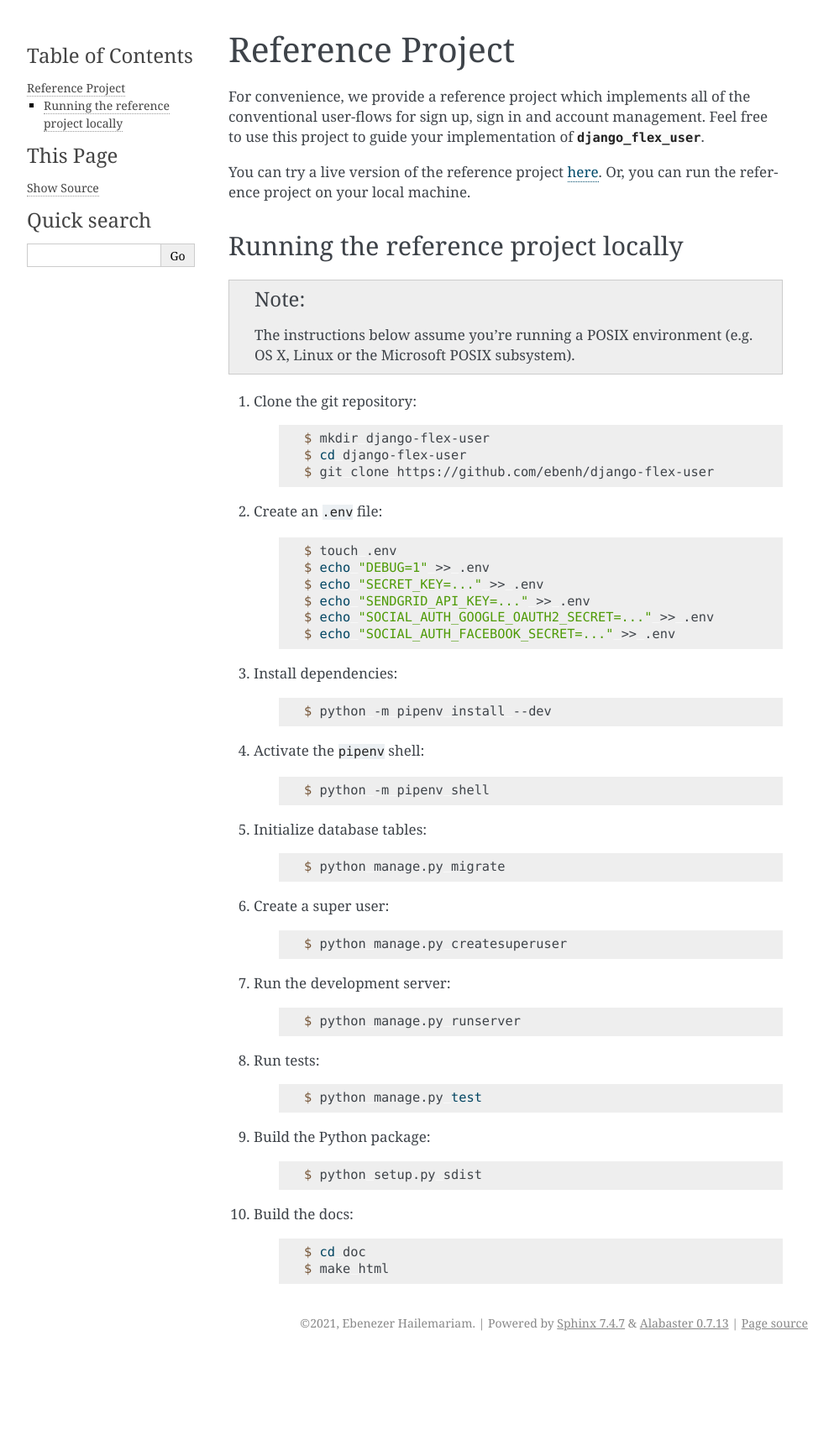
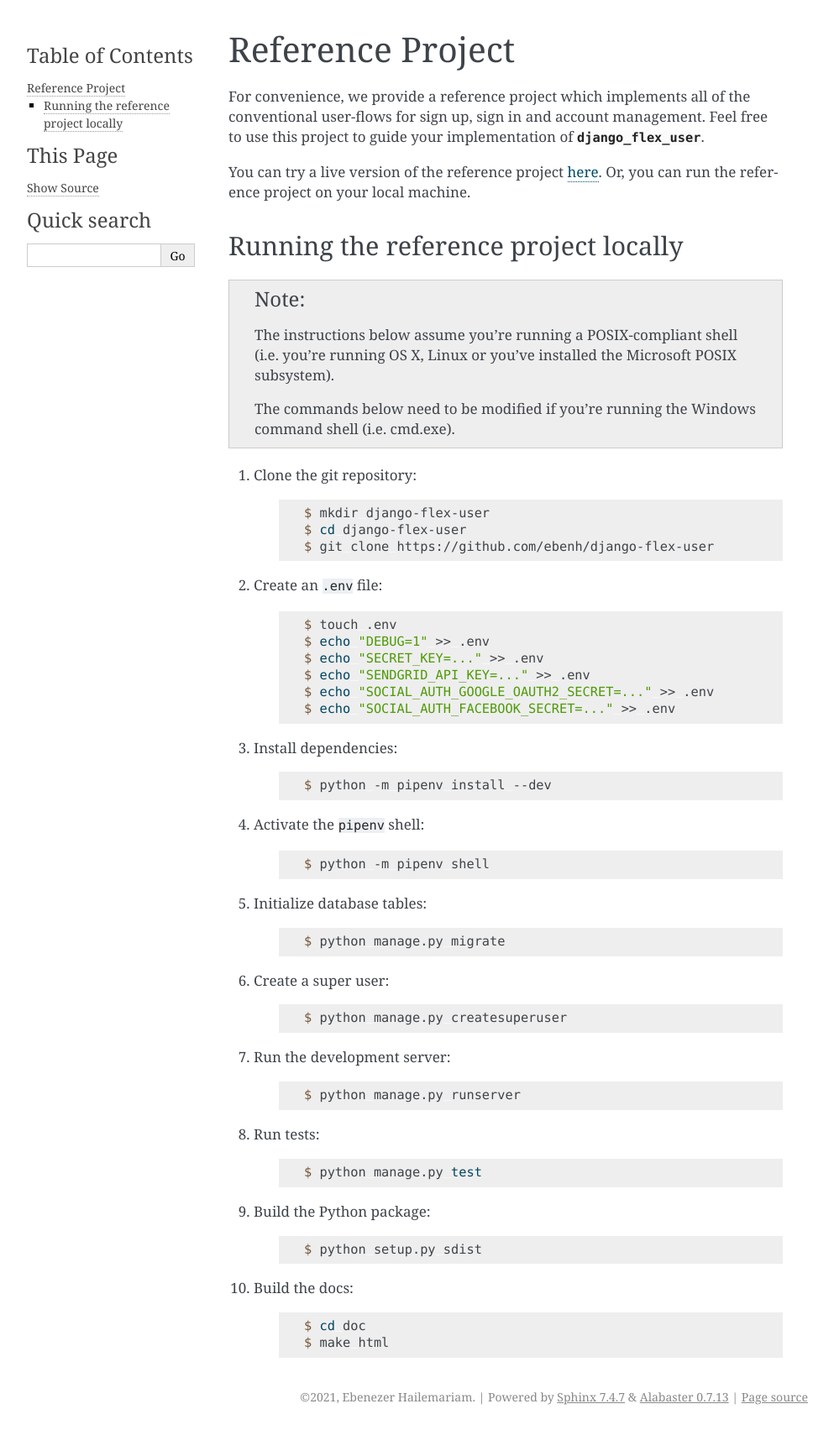
Before and after one commit to ebenh/django-flex-user, a Sphinx documentation site: the page built from docs/source/reference_project.rst, in a window 1280 px wide. Shown: the whole page at 84% size, without its empty margins (148-1141 px from the left). Built offline with Sphinx 7.4.7, drawn with Linux system fonts in a browser that asks for light colours; before the commit the page ends 1615 px from its top, so only the background shows below that.

Commit message:
Updating documentation

```diff
--- a/docs/source/reference_project.rst
+++ b/docs/source/reference_project.rst
@@ -11,8 +11,10 @@ Running the reference project locally
 +++++++++++++++++++++++++++++++++++++
 
 .. note::
-    The instructions below assume you're running a POSIX environment (e.g. OS X, Linux or the Microsoft POSIX
-    subsystem).
+    The instructions below assume you're running a POSIX-compliant shell (i.e. you're running OS X, Linux or you've
+    installed the Microsoft POSIX subsystem).
+
+    The commands below need to be modified if you're running the Windows command shell (i.e. cmd.exe).
 
 #. Clone the git repository:
 
```
